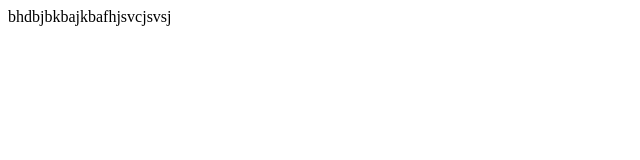
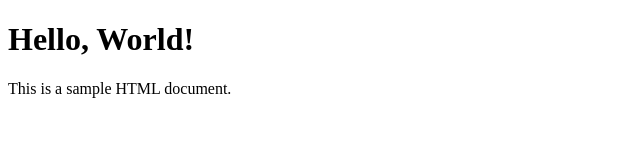
Before and after one commit to mukesh1718/HTML, a plain HTML site: page index.html in a window 1280 px wide. Shown: the whole page, without its empty margins (0-640 px from the left). Drawn offline with Linux system fonts and the light colour scheme.

Commit message:
first html commit

```diff
--- a/index.html
+++ b/index.html
@@ -6,6 +6,7 @@
     <title>Document</title>
 </head>
 <body>
-    bhdbjbkbajkbafhjsvcjsvsj
+    <h1>Hello, World!</h1>
+    <p>This is a sample HTML document.</p>
 </body>
 </html>
```
